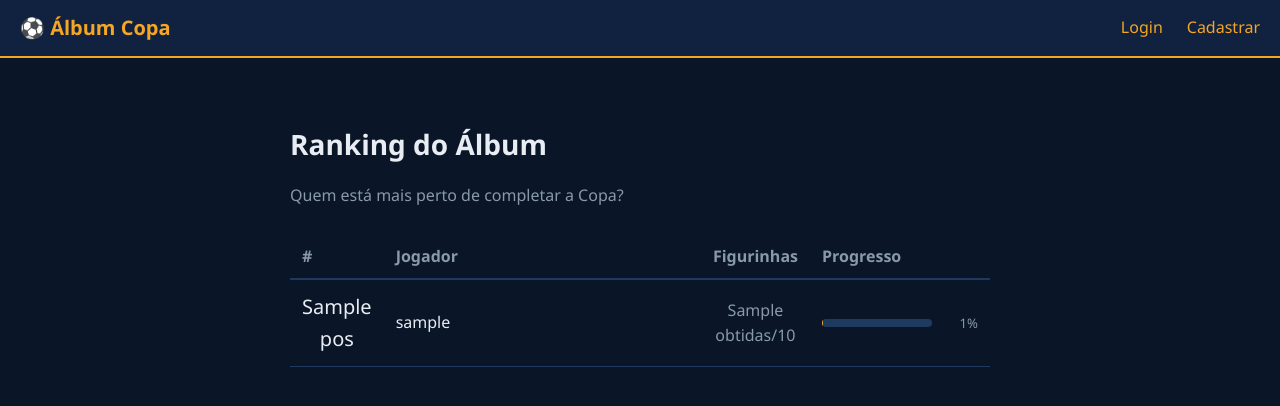
After one commit to Lucas-Andrade-Projetos/album-copa, a Flask app: template app/templates/leaderboard.html in a window 1280 px wide. The commit adds this page. Shown: the top 406 px of the page. Run offline with Flask 3, Linux system fonts and the light colour scheme; the template is opened without the code that fills it: most values are stand-ins (such as "Sample title", 1, 10 or a date in 2020).

Commit message:
feat: leaderboard showing album completion rankings

```diff
--- a/app/static/css/style.css
+++ b/app/static/css/style.css
@@ -666,10 +666,119 @@ h1 {
     margin-bottom: 2rem;
 }
 
+/* ── Leaderboard ── */
+.leaderboard-page {
+    max-width: 700px;
+    margin: 0 auto;
+    padding: 2rem 0;
+}
+
+.leaderboard-subtitulo {
+    color: var(--cor-texto-suave);
+    margin-bottom: 1.75rem;
+}
+
+.leaderboard-table {
+    width: 100%;
+    border-collapse: collapse;
+}
+
+.leaderboard-table th {
+    text-align: left;
+    padding: 0.5rem 0.75rem;
+    color: var(--cor-texto-suave);
+    font-weight: 600;
+    border-bottom: 2px solid var(--cor-borda);
+}
+
+.leaderboard-table td {
+    padding: 0.7rem 0.75rem;
+    border-bottom: 1px solid var(--cor-borda);
+    vertical-align: middle;
+}
+
+.leaderboard-table tr:hover td {
+    background-color: rgba(255,255,255,0.03);
+}
+
+.leaderboard-eu td {
+    background-color: rgba(245, 166, 35, 0.07);
+}
+
+.leaderboard-medalha {
+    font-size: 1.25rem;
+    text-align: center;
+}
+
+.col-pos  { width: 52px; }
+.col-fig  { width: 90px; text-align: center; color: var(--cor-texto-suave); }
+.col-prog { width: 180px; }
+
+.badge-eu {
+    display: inline-block;
+    background-color: var(--cor-primaria);
+    color: #000;
+    font-size: 0.68rem;
+    font-weight: 700;
+    padding: 0.1rem 0.45rem;
+    border-radius: 999px;
+    margin-left: 0.5rem;
+    vertical-align: middle;
+    text-transform: uppercase;
+}
+
+.badge-completo {
+    display: inline-block;
+    background-color: var(--cor-sucesso);
+    color: #fff;
+    font-size: 0.68rem;
+    font-weight: 700;
+    padding: 0.1rem 0.45rem;
+    border-radius: 999px;
+    margin-left: 0.5rem;
+    vertical-align: middle;
+}
+
+.lb-progress-wrap {
+    display: flex;
+    align-items: center;
+    gap: 0.5rem;
+}
+
+.lb-progress-bar {
+    flex: 1;
+    height: 8px;
+    background-color: var(--cor-borda);
+    border-radius: 999px;
+    overflow: hidden;
+}
+
+.lb-progress-fill {
+    height: 100%;
+    background-color: var(--cor-primaria);
+    border-radius: 999px;
+    transition: width 0.4s ease;
+}
+
+.lb-percent {
+    font-size: 0.82rem;
+    color: var(--cor-texto-suave);
+    min-width: 38px;
+    text-align: right;
+}
+
+.leaderboard-vazio {
+    color: var(--cor-texto-suave);
+    text-align: center;
+    padding: 2rem;
+}
+
 /* ── Responsividade geral ── */
 @media (max-width: 600px) {
     .container    { padding: 0 1rem; }
     .form-card    { padding: 1.5rem 1.25rem; }
     h1            { font-size: 1.4rem; }
     .album-header { margin-bottom: 1.25rem; }
+    .col-prog     { width: 120px; }
+    .lb-percent   { display: none; }
 }
--- a/app/templates/base.html
+++ b/app/templates/base.html
@@ -15,6 +15,7 @@
                 <span class="navbar-user">Olá, {{ current_user.username }}</span>
                 <a href="{{ url_for('stickers.album') }}">Meu Álbum</a>
                 <a href="{{ url_for('stickers.pack') }}">Abrir Pacote</a>
+                <a href="{{ url_for('stickers.leaderboard') }}">Ranking</a>
                 {% if current_user.is_admin %}
                     <a href="{{ url_for('admin.index') }}">Admin</a>
                 {% endif %}
--- /dev/null
+++ b/app/templates/leaderboard.html
@@ -0,0 +1,51 @@
+{% extends "base.html" %}
+{% block title %}Ranking — Álbum Copa do Mundo{% endblock %}
+
+{% block content %}
+<div class="leaderboard-page">
+    <h1>Ranking do Álbum</h1>
+    <p class="leaderboard-subtitulo">Quem está mais perto de completar a Copa?</p>
+
+    {% if ranking %}
+    <table class="leaderboard-table">
+        <thead>
+            <tr>
+                <th class="col-pos">#</th>
+                <th>Jogador</th>
+                <th class="col-fig">Figurinhas</th>
+                <th class="col-prog">Progresso</th>
+            </tr>
+        </thead>
+        <tbody>
+            {% for r in ranking %}
+            <tr class="{{ 'leaderboard-eu' if r.eu }}">
+                <td class="col-pos leaderboard-medalha">
+                    {% if r.pos == 1 %}🥇
+                    {% elif r.pos == 2 %}🥈
+                    {% elif r.pos == 3 %}🥉
+                    {% else %}{{ r.pos }}
+                    {% endif %}
+                </td>
+                <td>
+                    {{ r.username }}
+                    {% if r.eu %}<span class="badge-eu">você</span>{% endif %}
+                    {% if r.percent == 100 %}<span class="badge-completo">Completo!</span>{% endif %}
+                </td>
+                <td class="col-fig">{{ r.obtidas }}/{{ r.total }}</td>
+                <td class="col-prog">
+                    <div class="lb-progress-wrap">
+                        <div class="lb-progress-bar">
+                            <div class="lb-progress-fill" style="width: {{ r.percent }}%"></div>
+                        </div>
+                        <span class="lb-percent">{{ r.percent }}%</span>
+                    </div>
+                </td>
+            </tr>
+            {% endfor %}
+        </tbody>
+    </table>
+    {% else %}
+    <p class="leaderboard-vazio">Nenhum usuário cadastrado ainda.</p>
+    {% endif %}
+</div>
+{% endblock %}
```
Also changed, not shown: app/stickers.py (+29 -0 lines).
